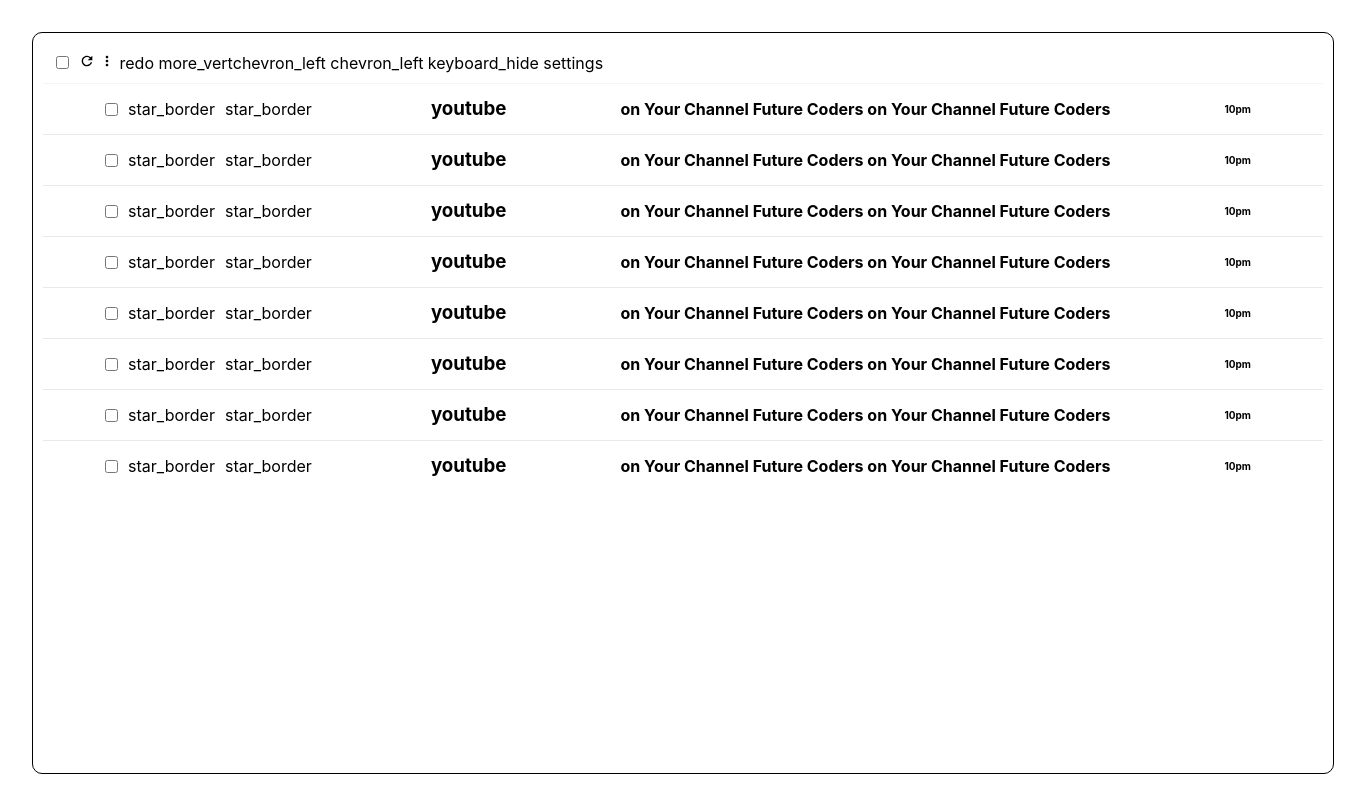
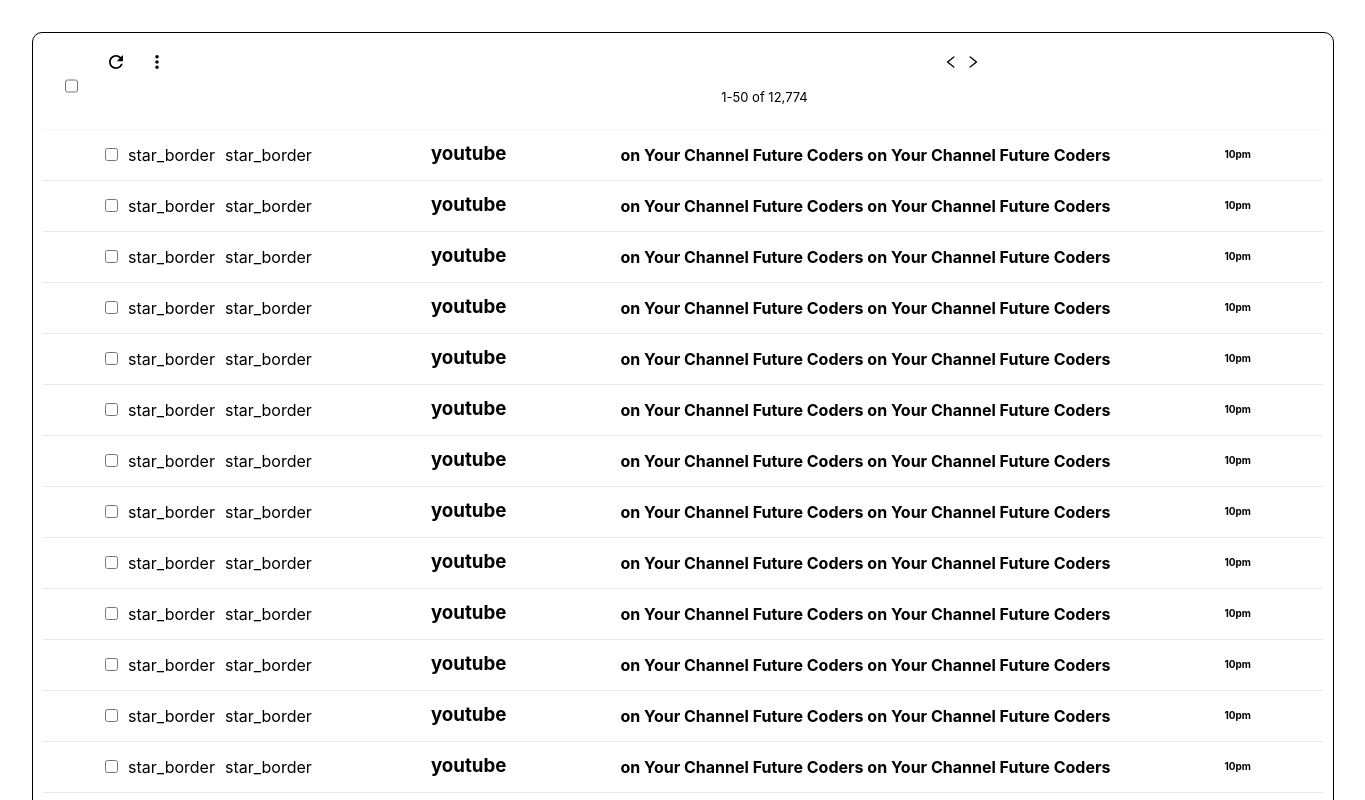
Before and after one commit to Buildschool-Personalised-Smail/Frontend, a React (Vite) app: page / in a window 1280 px wide. Shown: the top 800 px of the page, 1365 px wide, since content can reach past the window. Built offline with nearby package versions, Linux system fonts and the light colour scheme.

Commit message:
Some changes
changes some

```diff
--- a/src/components/MIdElement.tsx
+++ b/src/components/MIdElement.tsx
@@ -2,7 +2,8 @@
 import "../styles/midelement.css";
 import { MdOutlineRefresh} from 'react-icons/md';
 import { BiDotsVerticalRounded} from 'react-icons/bi';
-
+import { AiOutlineLeft} from 'react-icons/ai';
+import { AiOutlineRight} from 'react-icons/ai';
 const MidElement = () => {
   const data= [
     {
@@ -180,17 +181,46 @@
       <div className="emailList_settings">
         <div className="emailList_settingsLeft">
           <input type="checkbox" />
+
+
+          {/* <span className="material-icons"> redo</span>
+          <span className="material-icons"> more_vert</span> */}
+        </div>
+        <div className="emailListsettingsLeft_icon">
           <span className="material-icons"> <MdOutlineRefresh/></span>
-          <span className="material-icons"> <BiDotsVerticalRounded/></span>
-          <span className="material-icons"> redo</span>
-          <span className="material-icons"> more_vert</span>
         </div>
 
+        <div className="emailListsettingsLeft_icon">
+          <span className="material-icons2"> <BiDotsVerticalRounded/></span>
+        </div>
+
+        <div className="mailListsettingsLeft_icon">
+            <span className="text_in_top_1">
+              <p>1-50 of 12,774</p>
+            </span>
+        </div>
+
+
+        <div className="emailListsettingsLeft_icon">
+          <span className="material-icons3"> <AiOutlineLeft/></span>
+        </div>
+
+
+
+        <div className="emailListsettingsLeft_icon">
+          <span className="material-icons4"> <AiOutlineRight/></span>
+        </div>
+
+
+
         <div className="emailList_settingsRight">
-          <span className="material-icons"> chevron_left</span>
-          <span className="material-icons"> chevron_left</span>
-          <span className="material-icons"> keyboard_hide</span>
-          <span className="material-icons"> settings</span>
+          {/*<span className="material-icons"> chevron_left</span>*/}
+
+
+
+          {/* <span className="material-icons"> chevron_left</span> */}
+          {/* <span className="material-icons"> keyboard_hide</span>
+          <span className="material-icons"> settings</span> */}
         </div>
 
       </div>
--- a/src/styles/midelement.css
+++ b/src/styles/midelement.css
@@ -13,7 +13,7 @@
     border: 0.5px solid black;
     border-radius: 10px;
     width: 100vw;
-    height: 90vh;
+    height: vh;
     background-color: #ffffff;
     color: #000000;
 }
@@ -34,15 +34,68 @@
     padding: 8px;
 }
 
-.emailList__settingsLeft{
+.emailList_settingsLeft {
     display:flex;
-    align-items: center;
+    align-items: left;
+    margin-left:8.5px;
+
 }
 
-.emailList__settings .material-icons{
-    margin: 5px;
-    cursor:pointer;
+.emailListsettingsLeft_icon .material-icons {
+    display:flex;
+    align-items: left;
+    margin-left:25px;
+    margin-top: 3px;
+    transform: scale(1.3);
+
 }
+
+.emailListsettingsLeft_icon .material-icons2 {
+    display:flex;
+    align-items: left;
+    margin-left:25px;
+    margin-top: 3px;
+    transform: scale(1.3);
+
+}
+
+.emailListsettingsLeft_icon .material-icons3 {
+    display:flex;
+    align-items: left;
+    margin-left:-422px;
+    margin-top: 3px;
+    transform: scale(1);
+
+}
+
+
+.emailListsettingsLeft_icon .material-icons4 {
+    display:flex;
+    align-items: left;
+    margin-left:-400px;
+    margin-top: 3px;
+    transform: scale(1);
+
+}
+
+
+
+
+.emailList_settingsRight .material-icons {
+    margin: 60px;
+    transform: scale(1.3);
+
+}
+
+.mailListsettingsLeft_icon .text_in_top_1{
+    font-size: 13px;
+    margin-left: 1200px;
+    text-align:center;
+    padding-top: 10px;
+
+}
+
+
 
 .section{
     display: flex;
```
